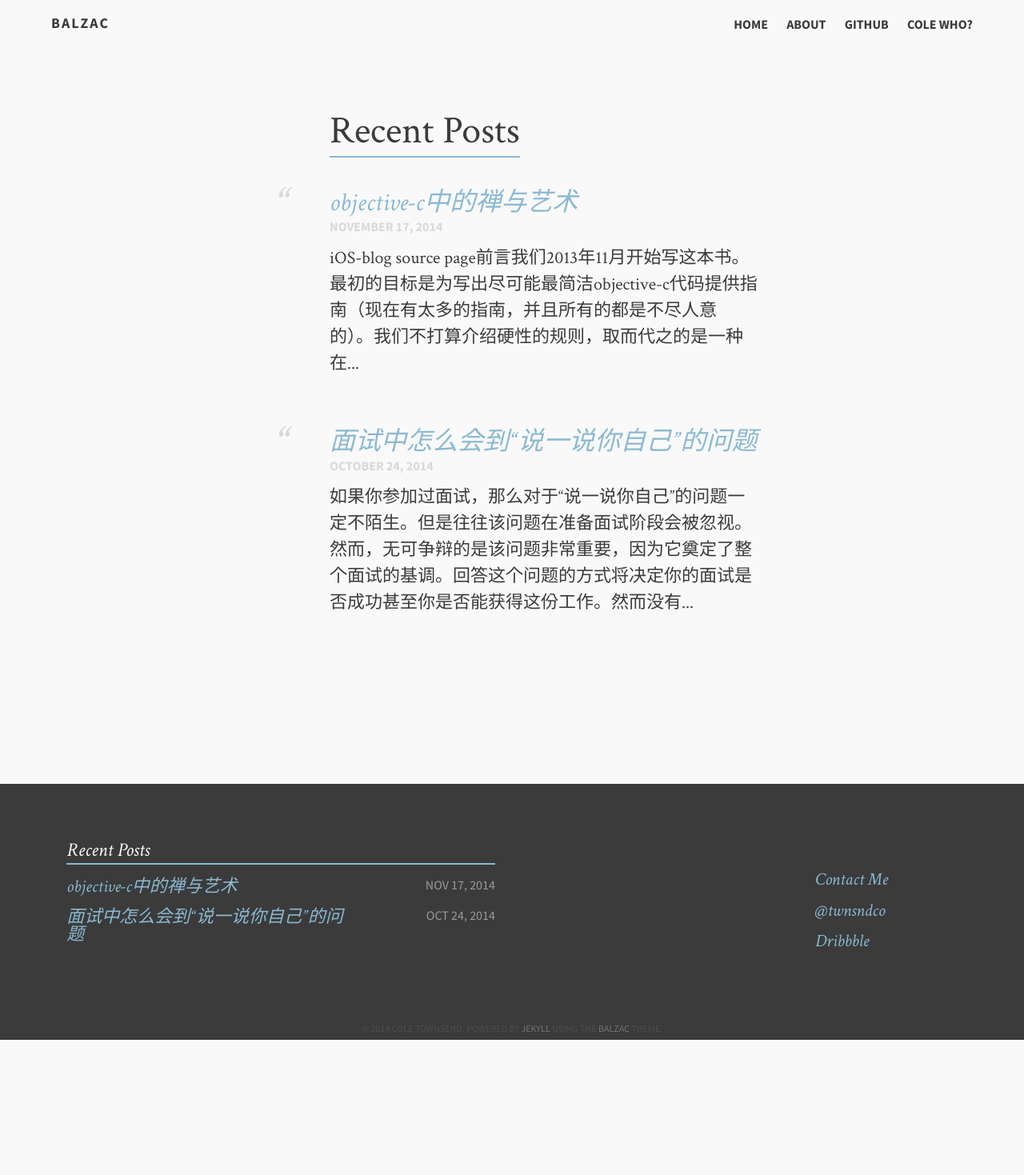
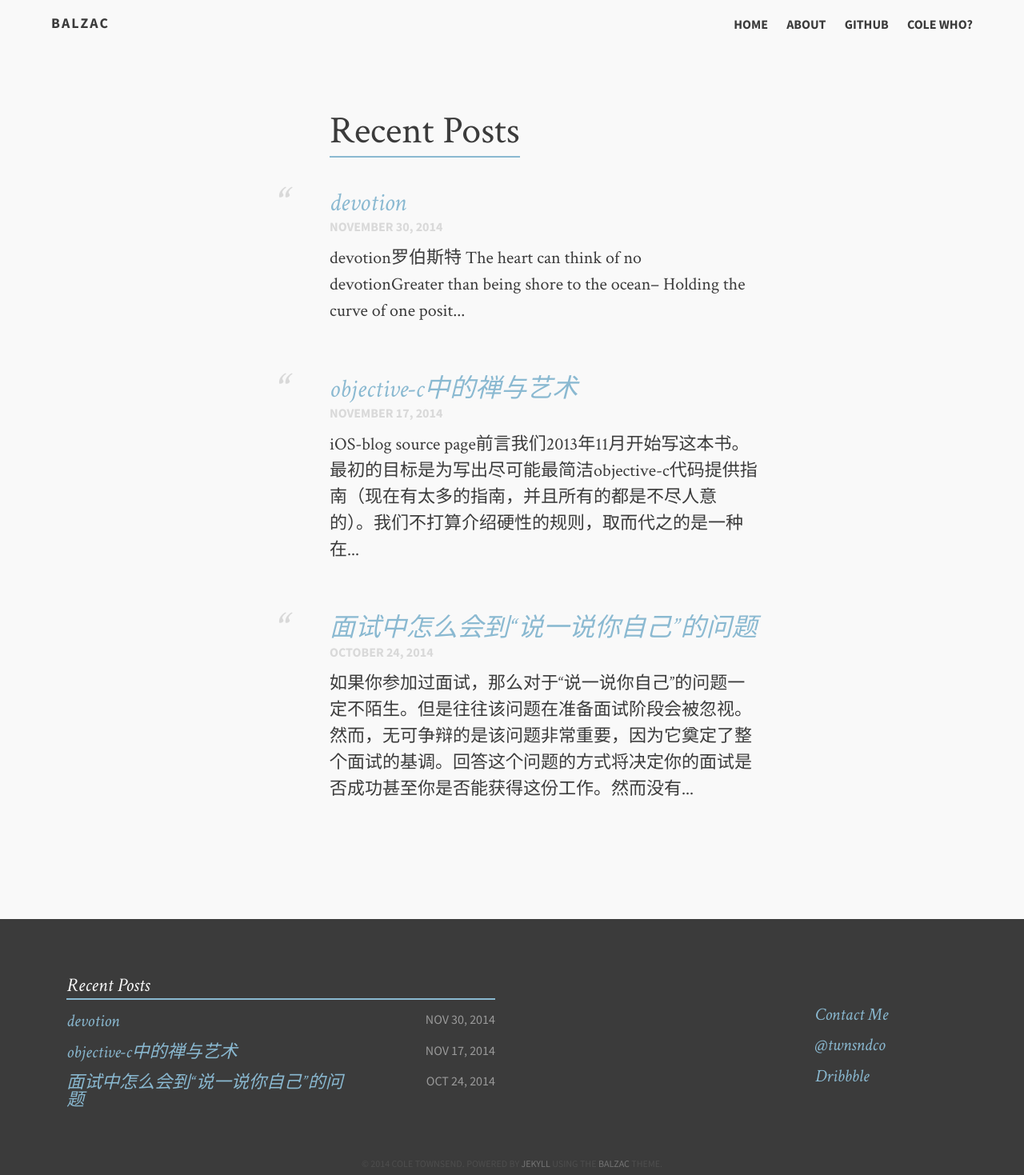
Before and after one commit to landfound/todaylover.github.io, a Jekyll site: the page built from index.md, in a window 1280 px wide. Shown: the whole page at 80% size. Built offline with Jekyll 4.4.1, drawn with Linux system fonts in a browser that asks for light colours; before the commit the page ends 1300 px from its top, so only the background shows below that.

Commit message:
devotion

```diff
--- /dev/null
+++ b/_posts/2014-11-30-devotion.md
@@ -0,0 +1,20 @@
+---
+layout: post
+title: devotion
+category: articles
+---
+
+#devotion
+## 罗伯斯特
+
+> The heart can think of no devotion
+> Greater than being shore to the ocean--
+> Holding the curve of one position,
+> Counting an endless repetition.
+
+##拙译
+
+> 这是什么样的忠诚，
+> 曲岸对大海的依恋。
+> 默默守候一片港湾，
+> 静静倾听涛声阵阵。
```
Also changed, not shown: _posts/2014-11-17-zen-and-the-art-of-the-objective-c-craftsmanship.md (+1 -1 lines).
